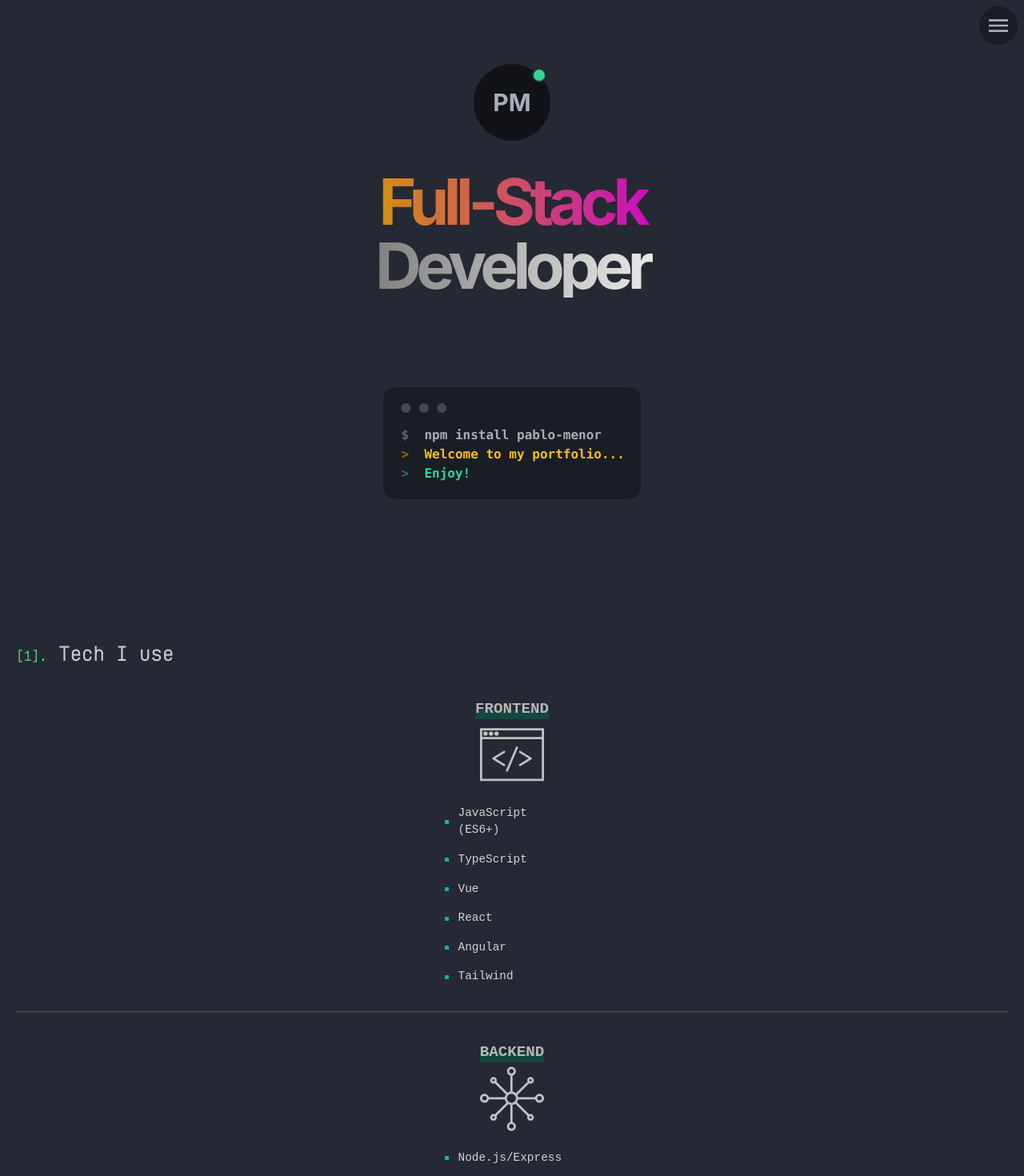
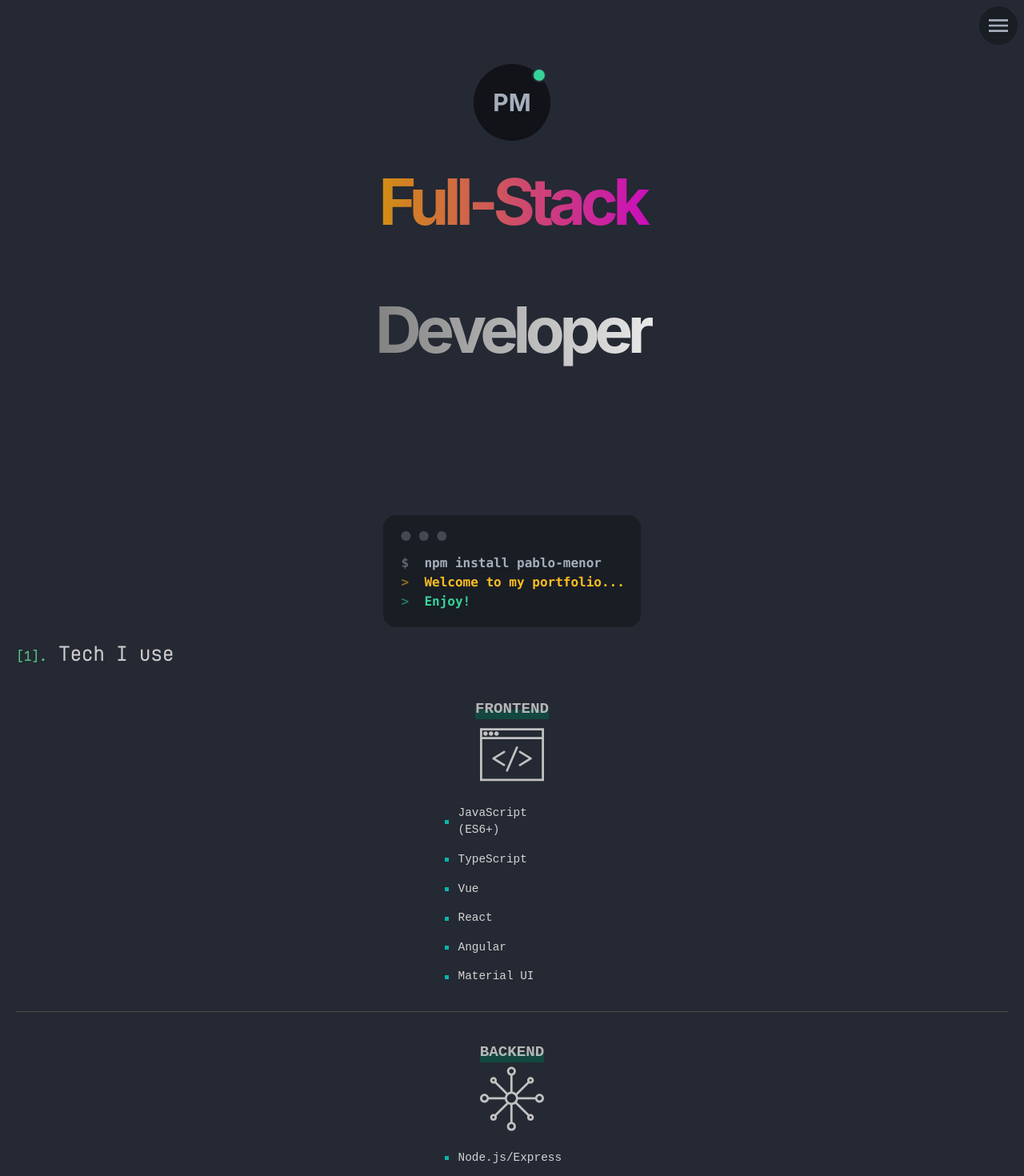
Before and after one commit to pablo-menor/portfolio-v3, a Vue app: page / in a window 1280 px wide. Shown: the top 1470 px of the page at 80% size. Built offline with nearby package versions, Linux system fonts and the light colour scheme.

Commit message:
fix(): fixed header height

```diff
--- a/src/components/Home.vue
+++ b/src/components/Home.vue
@@ -51,6 +51,7 @@ export default {
   font-size: 4rem;
   line-height: 1;
   color: transparent;
+  height: 160px;
 }
 
 .word-effect span::before {
--- a/src/components/Skills.vue
+++ b/src/components/Skills.vue
@@ -51,7 +51,7 @@
           <li>Vue</li>
           <li>React</li>
           <li>Angular</li>
-          <li>Tailwind</li>
+          <li>Material UI</li>
         </ul>
       </article>
       <article class="back-tech">
```
